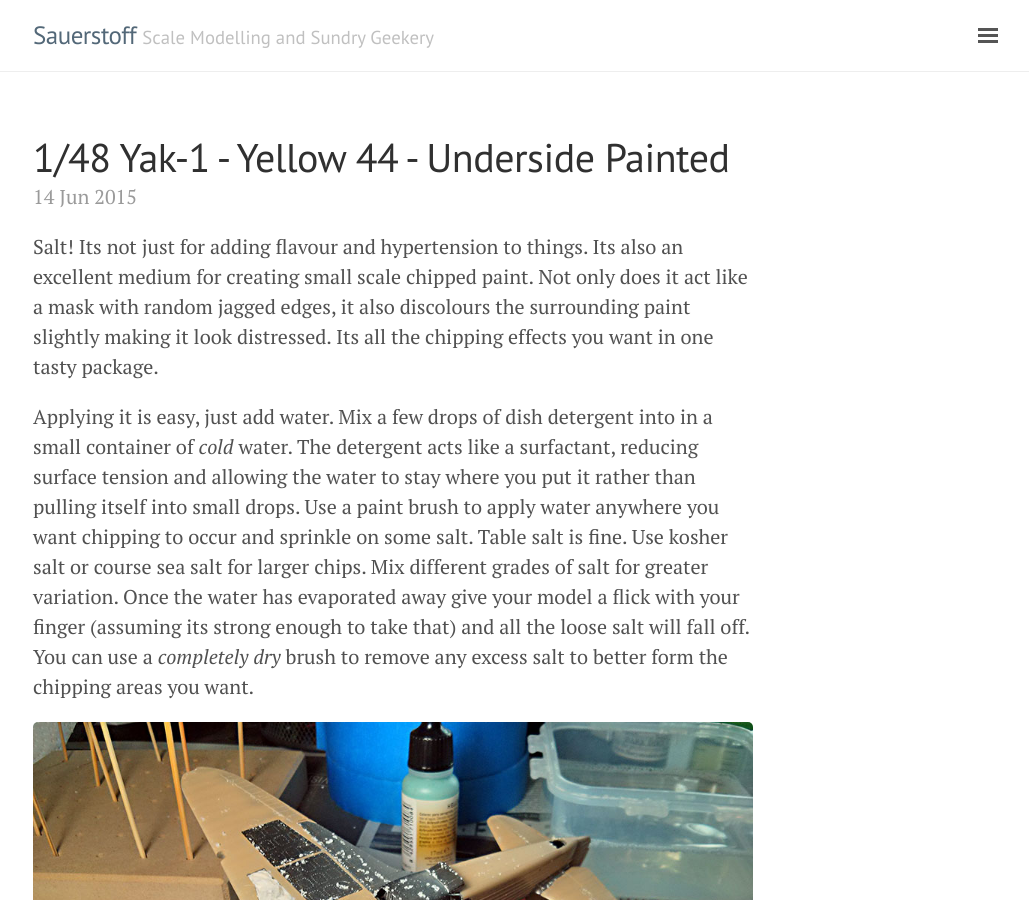
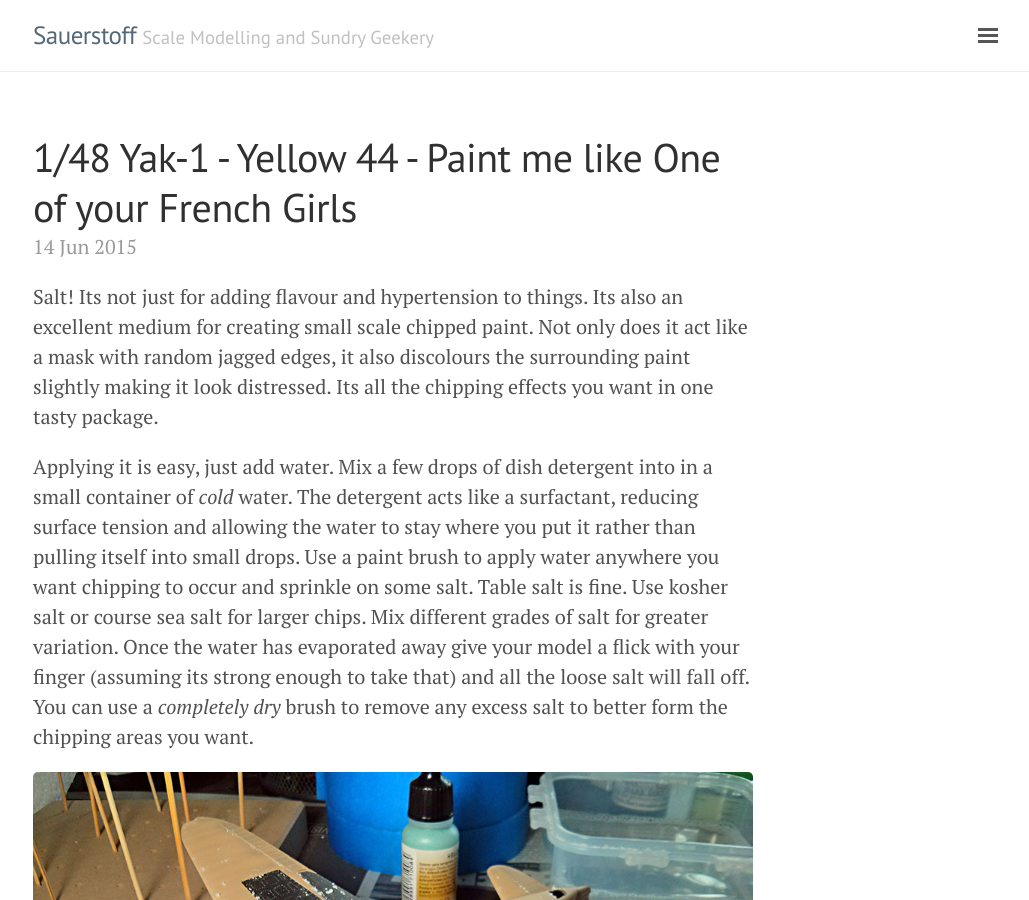
Before and after one commit to DerekSauer/DerekSauer.github.io, a Jekyll site: the page built from _posts/2015-06-14-yellow44-underside.md, in a window 1280 px wide and 900 px high. Shown: the whole window, without its empty margins (247-1276 px from the left). Built offline with Jekyll 4.4.1, drawn with Linux system fonts in a browser that asks for light colours.

Commit message:
Changed the title to something less clever.

```diff
--- a/_posts/2015-06-14-yellow44-underside.md
+++ b/_posts/2015-06-14-yellow44-underside.md
@@ -1,5 +1,5 @@
 ---
-title: 1/48 Yak-1 - Yellow 44 - Underside Painted
+title: 1/48 Yak-1 - Yellow 44 - Paint me like One of your French Girls
 layout: post
 ---
 
```
